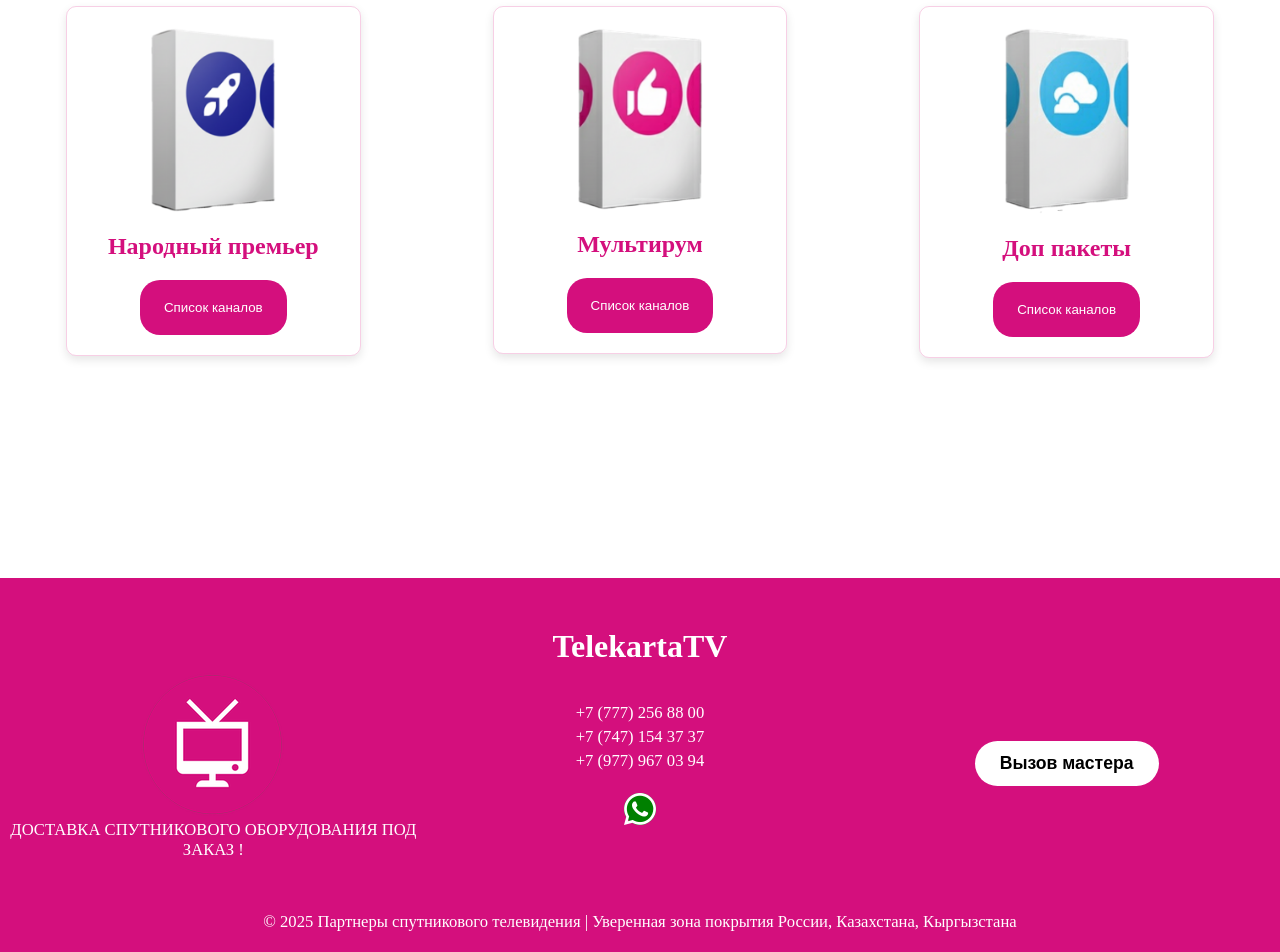
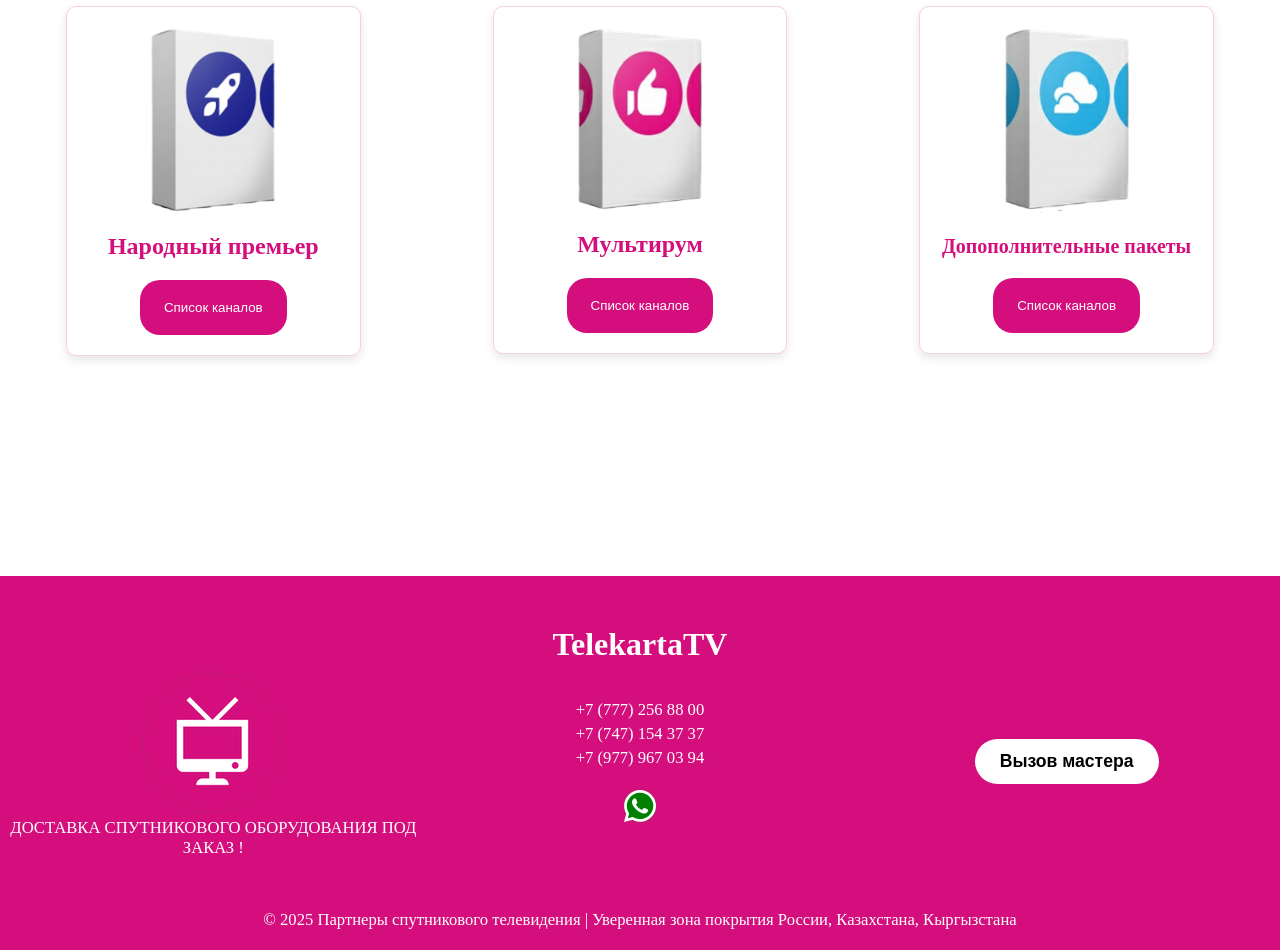
Before and after one commit to weilrfr/telekartadev, a Vue app: page / in a window 1280 px wide. Shown: the part 1407-2359 px from the top of the page. Built offline with nearby package versions, Linux system fonts and the light colour scheme; the HTML template or start-up script is replaced by a standard one.

Commit message:
doppak fix

```diff
--- a/src/components/CardItem.vue
+++ b/src/components/CardItem.vue
@@ -27,6 +27,9 @@
     </section>
 </template>
 <style scoped>
+    .section {
+        height: 100%;
+    }
     .card {
         display: flex;
         flex-direction: column;
--- a/src/components/CardList.vue
+++ b/src/components/CardList.vue
@@ -30,42 +30,30 @@
         margin-top: 50px;
     }
 
-    /* Удалил 'div' и оставил только селектор для элемента-обертки карточки */
     .cards > :deep(div) {
-        /* Базовая ширина для 4-х карточек в ряд на больших экранах, с учетом margin/gap */
         flex-basis: 23%;
-        margin-bottom: 20px; /* Отступ между рядами */
+        margin-bottom: 20px;
     }
 
-    /* Сохраняем специфическое уменьшение изображений, используя более современный селектор */
     .cards > :deep(div:nth-child(5) .card img),
     .cards > :deep(div:nth-child(6) .card img),
     .cards > :deep(div:nth-child(7) .card img) {
         width: 50%;
     }
-
-    /* ---------------------------------------------------- */
-    /* МЕДИА-ЗАПРОСЫ                      */
-    /* ---------------------------------------------------- */
-
-    /* Планшеты (прибл. 1024px и меньше): 3 карточки в ряд */
-
-
-    /* Более маленькие планшеты / большие телефоны (прибл. 768px и меньше): 2 карточки в ряд */
+    .cards > :deep(div:nth-child(7) h3) {
+        font-size: 20px;
+    }
     @media (max-width: 1024px) {
         .cards {
-            justify-content: space-around; /* или space-evenly */
+            justify-content: space-around;
         }
         .cards > :deep(div) {
-            /* 50% - отступы, чтобы уместиться в 2 колонки */
             flex-basis: 45%;
         }
     }
 
-    /* Телефоны (прибл. 480px и меньше): 1 карточка в ряд */
     @media (max-width: 480px) {
         .cards > :deep(div) {
-            /* 100% для одной колонки */
             flex-basis: 95%;
         }
     }
--- a/src/composable/useRates.js
+++ b/src/composable/useRates.js
@@ -51,7 +51,7 @@
             id: 'doppaketi',
             img: Doppaket,
             imgСhannels: DoppaketiChannels,
-            title: 'Доп пакеты',
+            title: 'Допополнительные пакеты',
         }
     ];
     return {rates};
--- a/src/views/PaymentView.vue
+++ b/src/views/PaymentView.vue
@@ -13,7 +13,7 @@
         </div>
         <div class="payment-info">
             <div class="info">
-                <p>Для этого необходимо отправить номер вашей Телекарты со штрихкодом на один из номеров ватсап</p>
+                <p>Для этого необходимо отправить номер вашей Телекарты со штрихкодом на один из номеров Whatsapp</p>
                 <p>Или позвонить по одному из номеров снизу</p>
                 <p>Ваша карта будет активирована в течение 1 часа с момента оплаты</p>
             </div>
@@ -30,12 +30,12 @@
                     </div>
                     <div class="w-button">
                         <a href="https://wa.me/+77772568800?text=Здравствуйте!%20Я%20хочу%20активировать%20карту%20Телекарта." target="_blank" rel="noopener noreferrer">
-                            <button>Написать на ватсап<i class="pi pi-whatsapp"></i></button>
+                            <button>Написать на Whatsapp<i class="pi pi-whatsapp"></i></button>
                         </a>
                     </div>
                     <div class="w-button">
                         <a href="https://wa.me/+77471543737?text=Здравствуйте!%20Я%20хочу%20активировать%20карту%20Телекарта." target="_blank" rel="noopener noreferrer">
-                            <button>Написать на ватсап<i class="pi pi-whatsapp"></i></button>
+                            <button>Написать на Whatsapp<i class="pi pi-whatsapp"></i></button>
                         </a>
                     </div>
                 </div>
```
